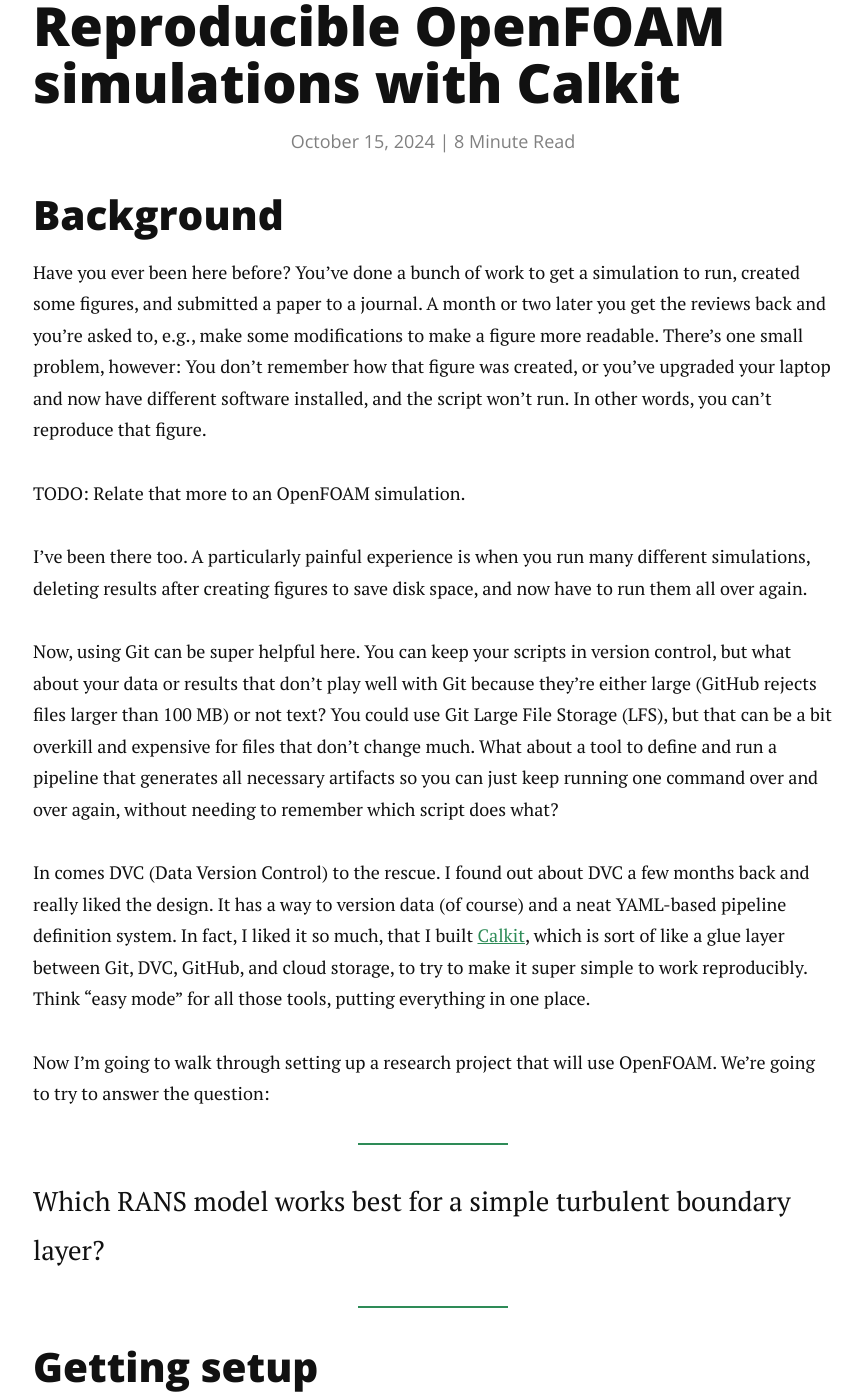
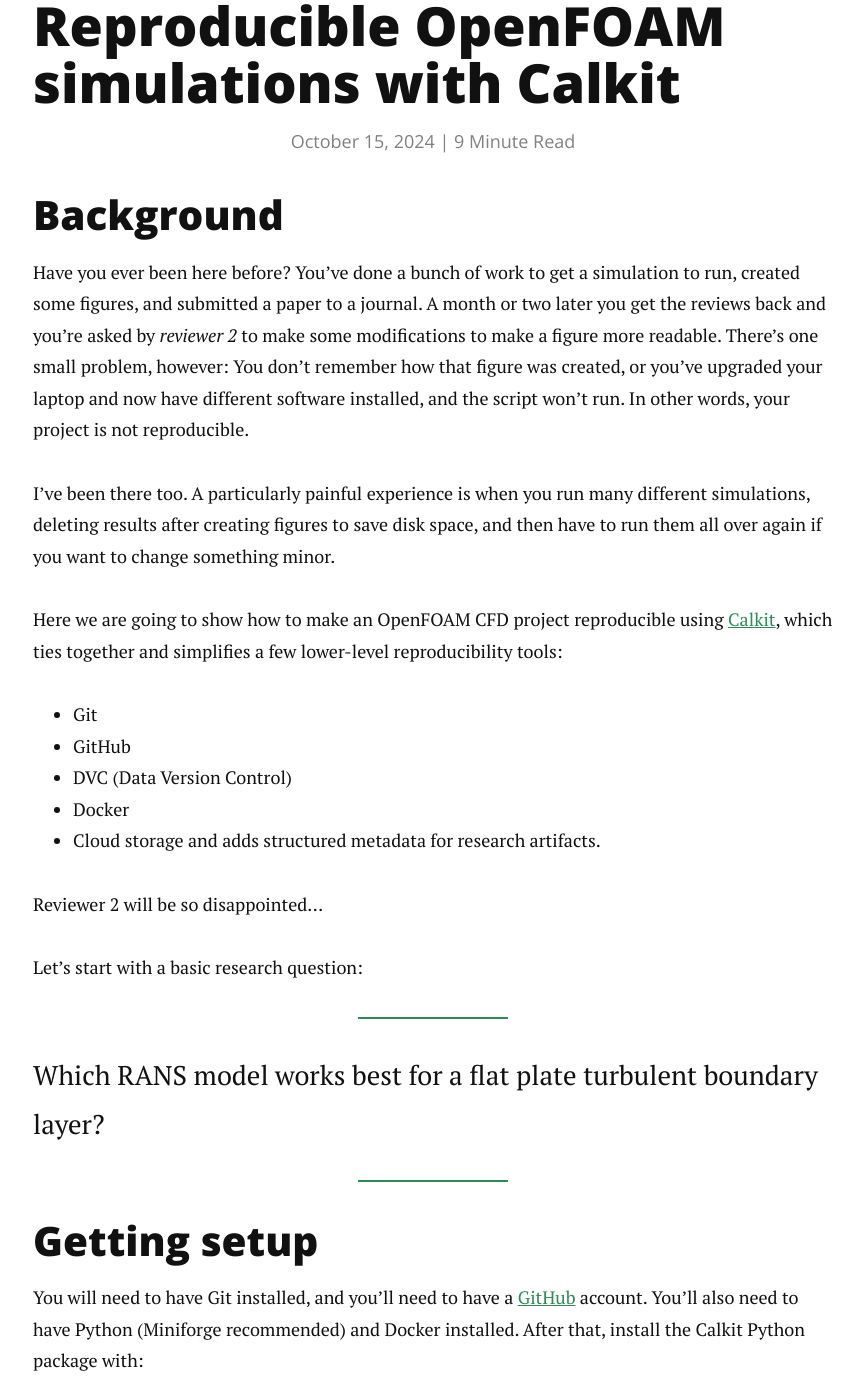
Before and after one commit to petebachant/petebachant.github.io, a Jekyll site: the page built from _posts/2024-10-15-reproducible-openfoam.markdown, in a window 1280 px wide and 1400 px high, scrolled down 305 px. Shown: the whole window, without its empty margins (207-1070 px from the left). Built offline with Jekyll 4.4.1, drawn with Linux system fonts in a browser that asks for light colours; nearby versions of some CDN libraries; formulas are drawn with MathJax 3; comment, search, counter and statistics services are not loaded; some of the changed text lies outside the part shown.

Commit message:
Update openfoam-repro post

````diff
--- a/_posts/2024-10-15-reproducible-openfoam.markdown
+++ b/_posts/2024-10-15-reproducible-openfoam.markdown
@@ -16,61 +16,48 @@
 Have you ever been here before?
 You've done a bunch of work to get a simulation to run, created some figures,
 and submitted a paper to a journal.
-A month or two later you get the reviews back and you're asked to, e.g.,
-make some modifications to make a figure more readable.
+A month or two later you get the reviews back and you're asked by _reviewer 2_
+to make some modifications to make a figure more readable.
 There's one small problem, however: You don't remember how that figure was
 created,
 or you've upgraded your laptop and now have different software installed,
 and the script won't run.
-In other words, you can't reproduce that figure.
-
-TODO: Relate that more to an OpenFOAM simulation.
+In other words, your project is not reproducible.
 
 I've been there too.
 A particularly painful experience is when you run many different simulations,
 deleting results after creating figures to save disk space,
-and now have to run them all over again.
+and then have to run them all over again if you want to change something
+minor.
 
-Now, using Git can be super helpful here.
-You can keep your scripts in version control,
-but what about your data or results that don't play well with Git because
-they're either large (GitHub rejects files larger than 100 MB)
-or not text?
-You could use Git Large File Storage (LFS),
-but that can be a bit overkill and expensive for files that don't
-change much.
-What about a tool to define and run a pipeline that generates all necessary
-artifacts so you can just keep running one command over and over again,
-without needing to remember which script does what?
+Here we are going to show how to make an OpenFOAM CFD project reproducible
+using [Calkit](https://github.com/calkit/calkit),
+which ties together and simplifies a few lower-level reproducibility tools:
+- Git
+- GitHub
+- DVC (Data Version Control)
+- Docker
+- Cloud storage
+and adds structured metadata for research artifacts.
 
-In comes DVC (Data Version Control) to the rescue.
-I found out about DVC a few months back and really liked the design.
-It has a way to version data (of course) and a neat YAML-based pipeline
-definition system.
-In fact, I liked it so much, that I built [Calkit](https://calkit.io),
-which is sort of like a glue layer between Git, DVC, GitHub, and cloud storage,
-to try to make it super simple to work reproducibly.
-Think "easy mode" for all those tools, putting everything in one place.
+Reviewer 2 will be so disappointed...
 
-Now I'm going to walk through setting up a research project that will use
-OpenFOAM.
-We're going to try to answer the question:
+Let's start with a basic research question:
 
->Which RANS model works best for a simple turbulent boundary layer?
+>Which RANS model works best for a flat plate turbulent boundary layer?
 
 ## Getting setup
 
 You will need to have Git installed, and you'll need to have a
 [GitHub](https://github.com) account.
-You'll also need to have Python and Docker installed.
-
-After that, you can install the Calkit Python package with
+You'll also need to have Python (Miniforge recommended) and Docker installed.
+After that, install the Calkit Python package with:
 
 ```sh
 pip install calkit-python
 ```
 
-This will install DVC as well.
+TODO: Screenshot showing version installed.
 
 ## Creating the project
 
@@ -84,6 +71,26 @@
 Next, clone the repo to your local machine with the Git CLI, GitHub CLI,
 or GitHub desktop app.
 
+TODO: Show cloning screenshot.
+
+## Setting up cloud integration
+
+We're going to need a token to use the Calkit cloud system,
+so head over to your user settings and generate one,
+then add that to your config with
+
+```sh
+calkit config set token {paste your token here}
+```
+
+Ensure that it's working properly with
+
+```sh
+calkit config check
+```
+
+TODO: Maybe we should check upon setting?
+
 ## Getting some validation data
 
 We want to validate these RANS models, so we'll need some data.
@@ -92,7 +99,7 @@
 direct numerical simulation (DNS) dataset on
 Calkit downloaded from the
 [Johns Hopkins Turbulence Databases (JHTDB)](https://turbulence.pha.jhu.edu/),
-so we can simply import that with
+so we can simply import that with:
 
 ```sh
 calkit import dataset \
@@ -100,53 +107,49 @@
     data/jhtdb-profiles.h5
 ```
 
-We're going to import it to a different location here.
-Under the hood, Calkit used DVC to import the dataset from the Calkit Cloud,
-adding metadata to the `datasets` section of `calkit.yaml`.
 We can now see that as part of the project datasets on the Calkit web app.
+We can also see the file is present, but ignored by Git,
+since it's managed by DVC.
 
-TODO: Add image of dataset on the website.
+TODO: Add image of dataset on the website, maybe output of `calkit list datasets`
 
 ## Creating a reproducible OpenFOAM environment with Docker
 
-In order to run a Docker container on the local repo files,
-I'll create a Calkit Docker environment and corresponding run script with:
+If you've never heard of or worked with Docker,
+it can sound a bit daunting,
+but Calkit has some wrapper functionality to make it easy.
+Basically, Docker is going to let us create isolated reproducible
+environments in which to run software and Calkit will keep track of
+which environments belong to this project.
 
-TODO: Below should be able to run without building an image
+Let's create an OpenFOAM-based Docker environment and build stage with:
 
 ```sh
 calkit new docker-env \
     --name foam \
     --image-name openfoam-2406-foampy \
     --create-stage build-docker \
-    --path Dockerfile \
     --from microfluidica/openfoam:2406 \
     --add-layer mambaforge \
     --add-layer foampy \
     --description "OpenFOAM v2406 with foamPy." \
-    --wdir /sim
+    --run-stage \ # TODO?
+    --commit \ # TODO?
+    --push # TODO?
 ```
-
-TODO: This should happen in the GUI?
 
 This command will create the necessary Dockerfile,
 the environment in our project metadata,
-and will add a stage to our DVC pipeline to build the image.
+and will add a stage to our DVC pipeline to build the image before
+running any other commands.
 
-`dvc.yaml` will now look like:
+We can visualize the pipeline, i.e.,
+all the things that run, as a directed acyclic graph (DAG)
+using `dvc dag`.
+The Calkit website will also visualize the DAG on the project's workflow
+page.
 
-```yaml
-stages:
-  build-docker:
-    cmd: >
-      docker build -t openfoam-2406-foampy . &&
-      docker inspect --format '{{.Id}}' openfoam-2406-foampy > Dockerfile.digest
-    deps:
-      - Dockerfile
-    outs:
-      - Dockerfile.digest:
-          cache: false
-```
+Right now, we can see there's only one step, so let's add more.
 
 TODO: This way of tracking builds doesn't work if the image is gone
 
@@ -156,26 +159,10 @@
 
 TODO: On the GUI
 
-Metadata about this environment has also been saved to `calkit.yaml`:
-
-```yaml
-environments:
-  foam:
-    kind: docker
-    image: openfoam-2406-foampy
-    path: Dockerfile
-    stage: build-docker
-    description: OpenFOAM v2406 with foamPy.
-    layers:
-      - mambaforge
-      - foampy
-    wdir: /sim  # TODO: Necessary?
-```
-
 Let's check that we can run something in the environment.
 
 ```sh
-calkit run-env blockMesh -help
+calkit run-env -n foam blockMesh -help
 ```
 
 ## Adding the simulation runs to the pipeline
@@ -194,7 +181,7 @@
 
 Note that we don't need to specify the environment in which to run the command
 since there's only one in the project, but if there are multiple,
-Calkit will complain.
+Calkit will complain that you need to pick an environment.
 
 We want to run the simulation with a few different turbulence models:
 
@@ -202,16 +189,55 @@
 - $k$–$\epsilon$
 - $k$–$\omega$
 
-To do this, we're going to create a DVC "foreach" stage to run our
-script over a list of argument values.
+To do this, we're going to create a "foreach" DVC stage to run our
+script over a sequence of argument values.
 If we set this up properly, DVC will be smart enough to cache the results
 and not rerun simulations when they don't need to be rerun.
+
+We create this with (TODO: make this work)
+
+```sh
+calkit new foreach-stage \
+    --cmd "calkit run-env python run.py --turbulence {var}" \
+    --name run-sim \
+    --dep system \
+    --dep constant/transportProperties \
+    --dep run.py \
+    --dep Dockerfile \
+    --out "cases/{var}/postProcessing" \
+    "laminar" "k-epsilon" "k-omega"
+```
+
+We are defining an output for each simulation as the `postProcessing` folder,
+which we will cache and push to the cloud for backup,
+so others (including our future self),
+can pull down the results and work with them without needing to rerun
+the simulations.
+We are also defining dependencies for the simulations.
+What this means is that if anything in the `system` folder, the `run.py`
+script, `constant/transportProperties`, or our Dockerfile changes,
+DVC will know it needs to rerun the simulations.
+Conversely, if those haven't changed and we already have results cached,
+there's no need to rerun.
+
+This is nice because we only need to remember one command and keep running it,
+and that's simply
+
+```sh
+calkit run
+```
+
+TODO: Call out below.
+Note: `calkit run` is a wrapper around `dvc repro` that parses some special
+metadata to define certain special objects, e.g., datasets or publications.
+
+TODO: Show our DAG now.
 
 ## Creating a figure to visualize our results
 
 We want to compare the OpenFOAM results to the DNS data,
 for which we can plot the mean velocity profiles, for example.
-Let's create a new figure TODO
+Let's create a new figure (TODO: make it work)
 
 ```sh
 calkit new figure \
@@ -221,9 +247,13 @@
     --cmd "calkit run-env python scripts/plot-mean-velocity-profiles.py" \
     --dep scripts/plot-mean-velocity-profiles.py \
     --dep data/jhtdb-profiles.h5 \
-    --dep cases/... \ TODO
-    --dep cases/... TODO
+    --deps-from-stage-outs run-sim # TODO -- make this work
 ```
+
+The last line there is going to automatically create dependencies based on
+the outputs of our `run-sim` stage,
+which is a nice convenience, since we don't need to iterate over all
+of our turbulence config names.
 
 TODO: I can define a static path?
 
@@ -238,8 +268,7 @@
 
 Now let's show the value of having our project exist in reproducible form,
 addressing the problem we laid out in the introduction.
-We're going to delete our local copy of the repo,
-clone a fresh copy,
+We're going to start with a fresh copy of the repo
 and attempt to simply change one of the axis labels slightly.
 
 TODO: Ensure this works if we delete the docker image, i.e., that is gets
````
Also changed, not shown: other parts of _posts/2024-10-15-reproducible-openfoam.markdown (+2 -0 lines).
